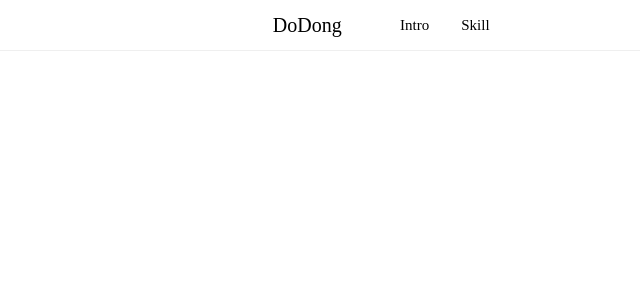
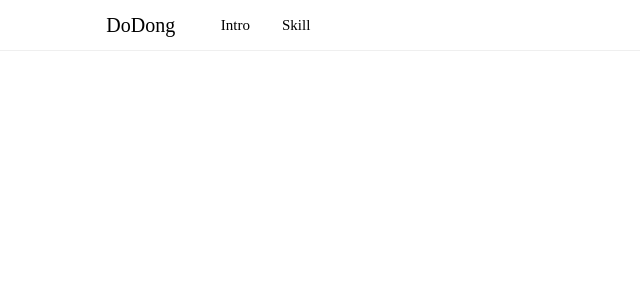
Before and after one commit to qkrdkwl9090/dodong_web, a React (Create React App) app: page / in a window 1280 px wide. Shown: the top 300 px of the page, without its empty margins (0-640 px from the left). Built offline with nearby package versions, Linux system fonts and the light colour scheme.

Commit message:
add header

```diff
--- a/src/Scss/Header.scss
+++ b/src/Scss/Header.scss
@@ -8,30 +8,27 @@ header{
     display: flex;
     height:50px;
     border-bottom: 1px solid #efefef;
-    padding-left: 20%;
+    padding-left: 10%;
 
     .title{
         position: absolute;
         top:50%;
-        left:20%;
+        left:10%;
         transform: translate(-50%, -50%);
-
         font-size: 20px;
         width: auto;
         display:block;
-        margin-right:4rem;
-
+        margin-right:3rem;
     }
 
     .menu{
         position: absolute;
         top:50%;
-        left:30%;
+        left:20%;
         transform: translate(-50%, -50%);
         font-size: 15px;
         display:flex;
         div{
-
             margin-right:2rem;
         }
     }
```
Also changed, not shown: 1 other file (tests, documents, lock files or other folders).
